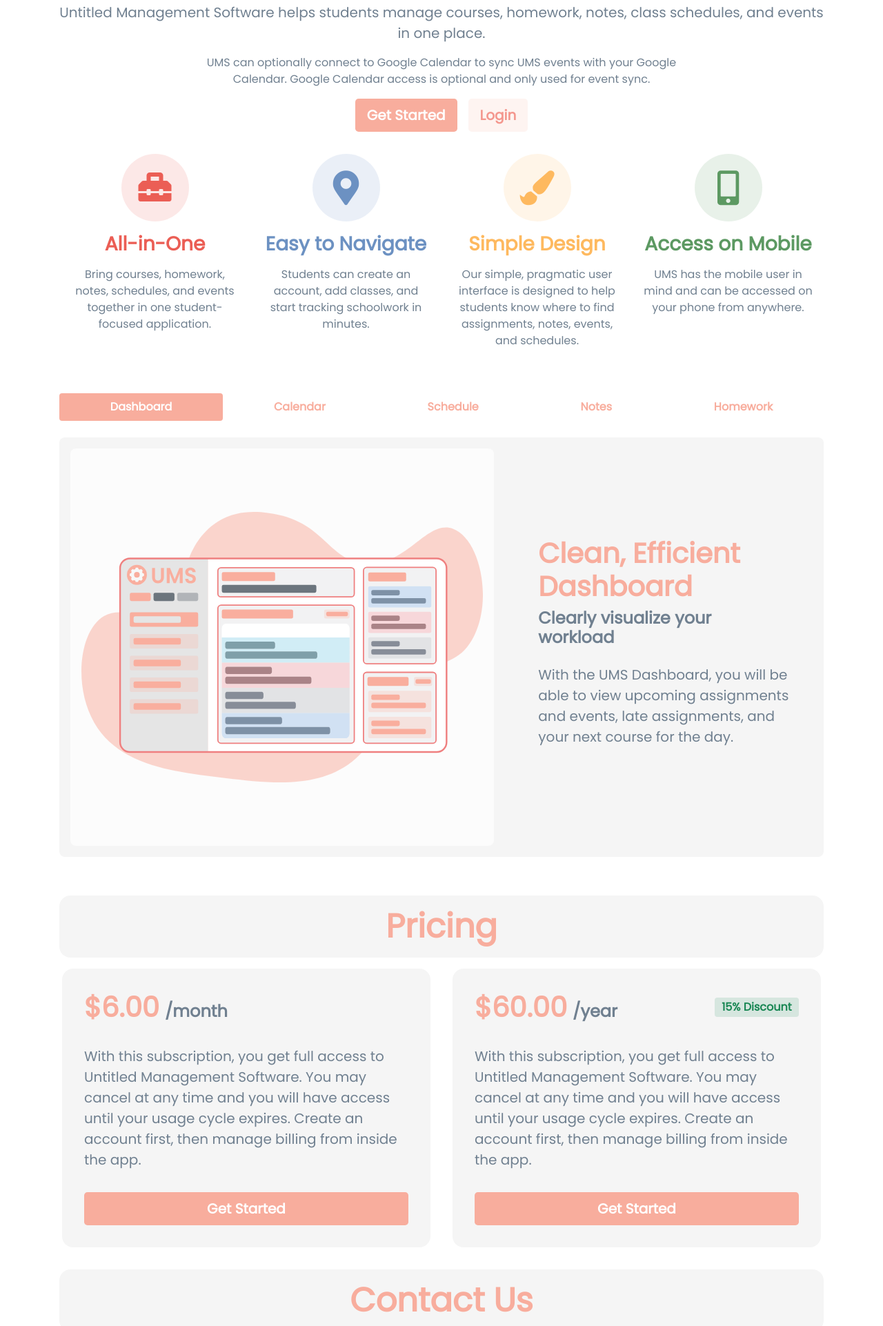
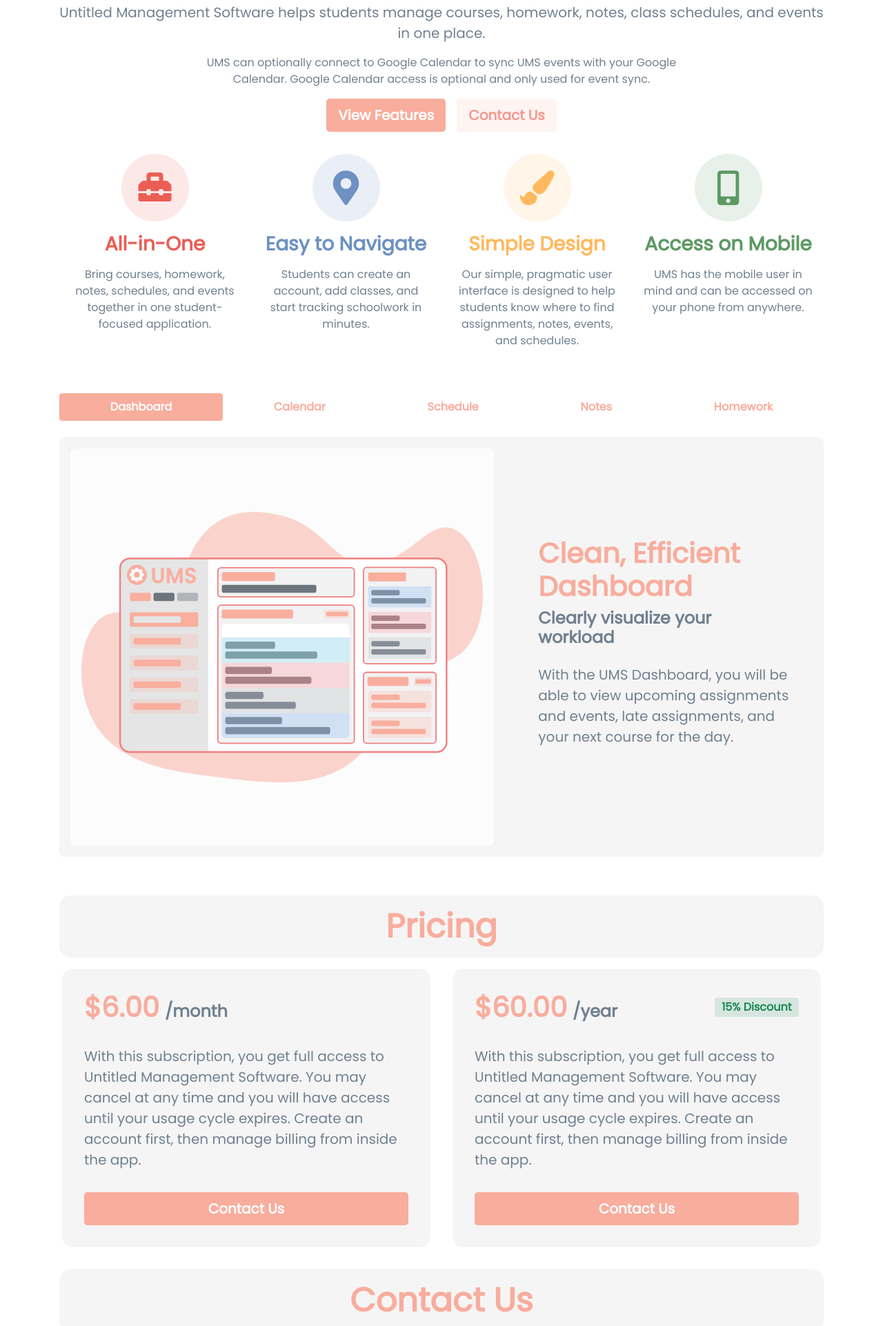
Before and after one commit to elijahl123/UMS-Landing, a plain HTML site: page index.html in a window 1280 px wide. Shown: the part 378-2300 px from the top of the page at 69% size. Drawn offline with Linux system fonts and the light colour scheme.

Commit message:
Remove app links from public landing pages

```diff
--- a/index.html
+++ b/index.html
@@ -33,8 +33,7 @@
         <div class="container"><a class="navbar-brand d-none d-md-block" href="https://untitledmanagementsoftware.com/" style="color: var(--main-color);">Untitled Management Software</a><a class="navbar-brand d-block d-md-none" href="https://untitledmanagementsoftware.com/" style="color: var(--main-color);">UMS</a>
             <div class="collapse navbar-collapse" id="ums-main-nav">
                 <ul class="navbar-nav ms-auto">
-                    <li class="nav-item d-flex justify-content-center px-3"><a class="btn btn-ums" role="button" href="https://app.untitledmanagementsoftware.com/#/signup">Get Started</a></li>
-                    <li class="nav-item d-flex justify-content-center px-3"><a class="btn btn-transparent-ums" role="button" href="https://app.untitledmanagementsoftware.com/#/login">Login</a></li>
+                    <li class="nav-item d-flex justify-content-center px-3"><a class="btn btn-ums" role="button" href="#features">Get Started</a></li>
                 </ul>
             </div><button class="btn d-md-none btn-ums" type="button" data-bs-toggle="collapse" data-bs-target="#ums-main-nav"><i class="fas fa-bars"></i></button>
         </div>
@@ -47,10 +46,10 @@
                     <h1 class="display-2 mb-3" style="text-align: center;font-weight: bold;color: var(--main-color);">For Stressed Students</h1>
                     <p class="lead" style="color: slategray;text-align: center;">Untitled Management Software helps students manage courses, homework, notes, class schedules, and events in one place.</p>
                     <p style="color: slategray;text-align: center;max-width: 760px;">UMS can optionally connect to Google Calendar to sync UMS events with your Google Calendar. Google Calendar access is optional and only used for event sync.</p>
-                    <div><a class="btn btn-lg me-3 btn-ums" role="button" href="https://app.untitledmanagementsoftware.com/#/signup">Get Started</a><a class="btn btn-lg btn-transparent-ums" role="button" href="https://app.untitledmanagementsoftware.com/#/login">Login</a></div>
+                    <div><a class="btn btn-lg me-3 btn-ums" role="button" href="#features">View Features</a><a class="btn btn-lg btn-transparent-ums" role="button" href="#contact-us">Contact Us</a></div>
                 </div>
             </div>
-            <div class="row g-0">
+            <div class="row g-0" id="features">
                 <div class="col-12 col-md-6 col-lg-3 d-flex flex-column align-items-center" style="padding: 1rem;"><i class="fas fa-toolbox d-flex justify-content-center mb-3 p-4" style="border-radius: 400px;color: var(--utility-danger);background: rgba(235,94,85,0.14);font-size: 48px;width: 98px;height: 98px;"></i>
                     <h3 class="mb-3" style="color: var(--utility-danger);font-weight: bold;text-align: center;">All-in-One</h3>
                     <p style="color: slategray;text-align: center;">Bring courses, homework, notes, schedules, and events together in one student-focused application.<br></p>
@@ -143,7 +142,7 @@
             </div>
         </div>
         <div class="container d-flex flex-column p-3">
-            <div class="row g-0">
+            <div class="row g-0" id="pricing">
                 <div class="col p-3" style="border-radius: 1rem;background: whitesmoke;">
                     <h1 class="display-5 m-0" style="font-weight: bold;color: var(--main-color);text-align: center;">Pricing</h1>
                 </div>
@@ -162,7 +161,7 @@
                             </div>
                         </div>
                         <div class="row g-0">
-                            <div class="col p-3"><a class="btn btn-lg btn-ums w-100" role="button" href="https://app.untitledmanagementsoftware.com/#/signup">Get Started</a></div>
+                            <div class="col p-3"><a class="btn btn-lg btn-ums w-100" role="button" href="#contact-us">Contact Us</a></div>
                         </div>
                     </div>
                 </div>
@@ -180,7 +179,7 @@
                             </div>
                         </div>
                         <div class="row g-0">
-                            <div class="col p-3"><a class="btn btn-lg btn-ums w-100" role="button" href="https://app.untitledmanagementsoftware.com/#/signup">Get Started</a></div>
+                            <div class="col p-3"><a class="btn btn-lg btn-ums w-100" role="button" href="#contact-us">Contact Us</a></div>
                         </div>
                     </div>
                 </div>
@@ -208,6 +207,11 @@
                 </div>
                 <div class="row g-0">
                     <div class="col">
+                        <p class="lead" style="text-align: center;color: slategray;">The UMS web app is available to registered users after account creation.</p>
+                    </div>
+                </div>
+                <div class="row g-0">
+                    <div class="col">
                         <p class="lead" style="text-align: center;color: slategray;">Untitled Management Software&nbsp;© 2022<br></p>
                     </div>
                 </div>
```
Also changed, not shown: privacy-policy/index.html (+6 -2 lines), terms/index.html (+6 -2 lines).
